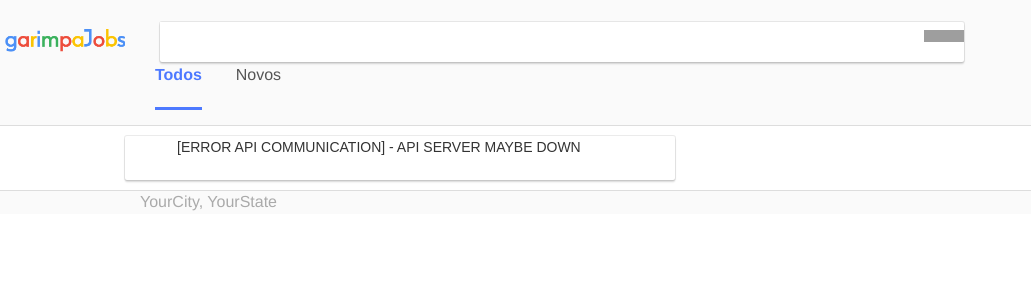
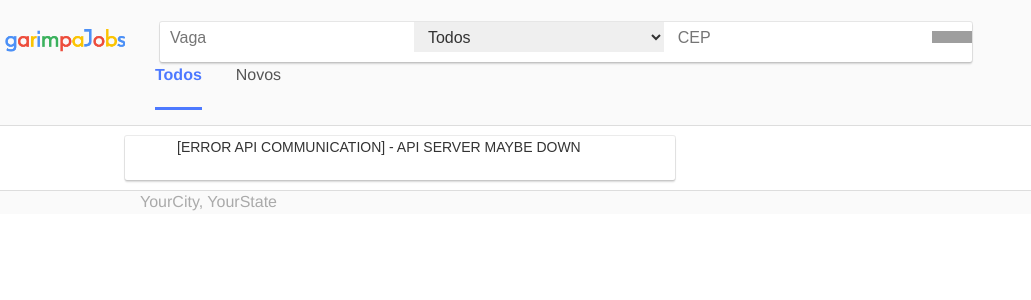
Before and after one commit to sdaviid/garimpaJobs-front, a Flask app: page /resultado in a window 1280 px wide. Shown: the top 300 px of the page, without its empty margins (0-1031 px from the left). Run offline with Flask 2, Linux system fonts and the light colour scheme; some libraries are stand-ins or nearby versions; grey boxes are pictures that could not be loaded.

Commit message:
2710-add

```diff
--- a/app/static/css/resultado.css
+++ b/app/static/css/resultado.css
@@ -51,7 +51,7 @@ body {
 }
 
 .searchBar {
-  width:750px;
+  width:250px;
   height:30px;
   padding-left:10px;
   font-family:arial, sans-serif;
--- a/app/static/js/trampo.js
+++ b/app/static/js/trampo.js
@@ -218,10 +218,14 @@ $(document).ready(function(){
     }
   }
 
+  $(`option[value="${source_use}"]`).attr('selected', true)
+
   $(document).on('click', '#google_search', function(e){
     e.preventDefault();
-    var find_str = $('#tx_find').val()
-    window.location.href = `/resultado?key_source=${source_use}&keyword=${find_str}&zipcode=${cep_use}&order_by=${orderby_use}`;
+    var find_str = $('#tx_find').val();
+    var source_str = $('#form-sel').val();
+    var zipcode_str = $('#form-cep').val();
+    window.location.href = `/resultado?key_source=${source_str}&keyword=${find_str}&zipcode=${zipcode_str}&order_by=${orderby_use}`;
   });
   if (cep_use.length>0){
     var dados_cep = pegarDadosCEP(cep_use);
--- a/app/templates/resultado.html
+++ b/app/templates/resultado.html
@@ -92,7 +92,13 @@
         <!--Searchbar-->
         <div class="searchForm search-bar">
             <form>
-              <input class="searchBar" name="tx_find" id="tx_find" type="text" value="{{ keyword }}" >
+              <input class="searchBar" name="tx_find" id="tx_find" type="text" value="{{ keyword }}" placeholder="Vaga" />
+              <select name="cb_source" id="form-sel" class="searchBar">
+                <option value="">Todos</option>
+                <option value="infojobs">InfoJobs</option>
+                <option value="catho">Catho</option>
+              </select>
+              <input type="text" id="form-cep" name="tx_cep" placeholder="CEP" class="searchBar" value="{{ zipcode }}">
               <!-- <img class="search-bar-icons" src="http://ses.edu/wp-content/themes/ses/img/search-icon.svg" style="height: 20px; width: 20px;"> -->
               <input type="image" id="google_search" class="search-bar-icons" src="http://ses.edu/wp-content/themes/ses/img/search-icon.svg" />
               <!-- <input type="submit" value="Buscar Vagas" id="google_search"> -->
```
